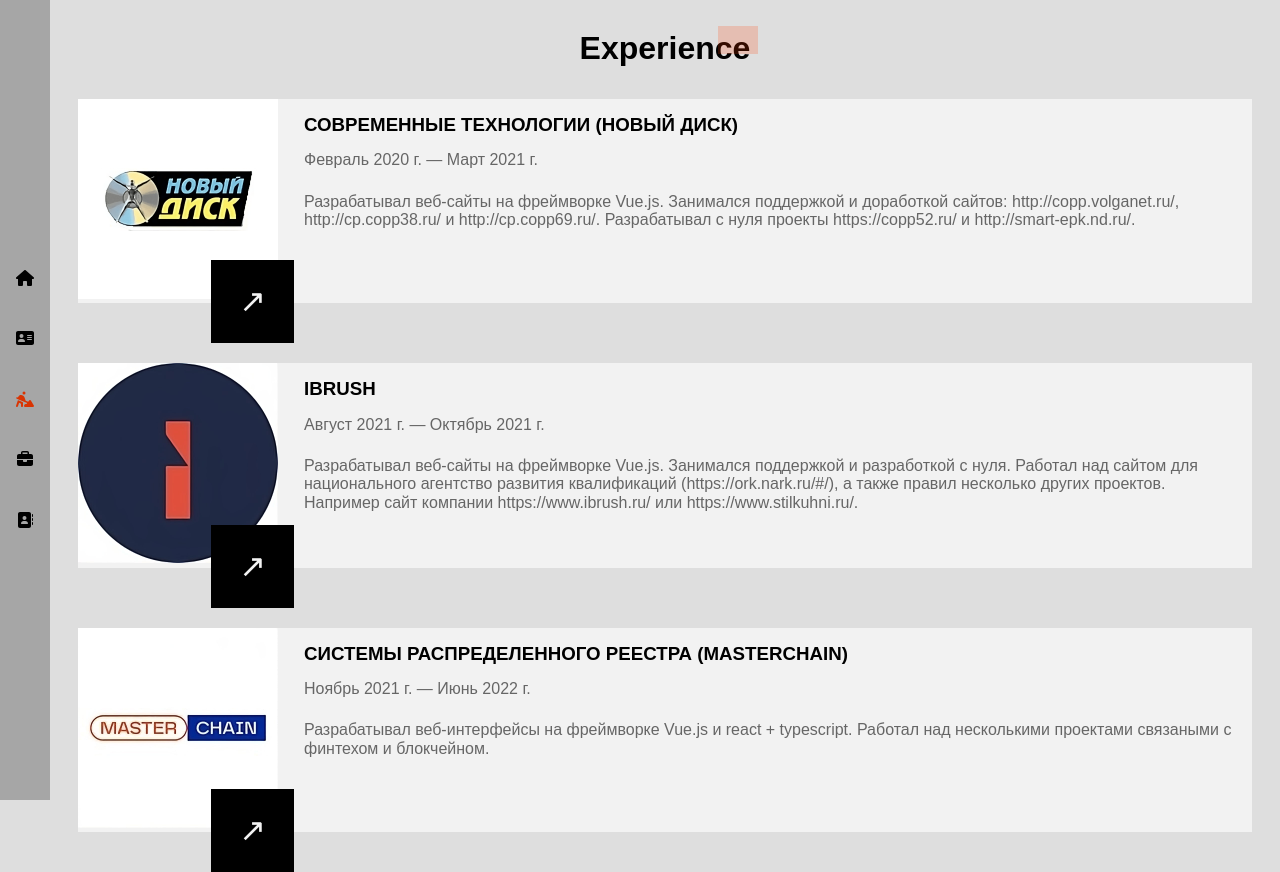
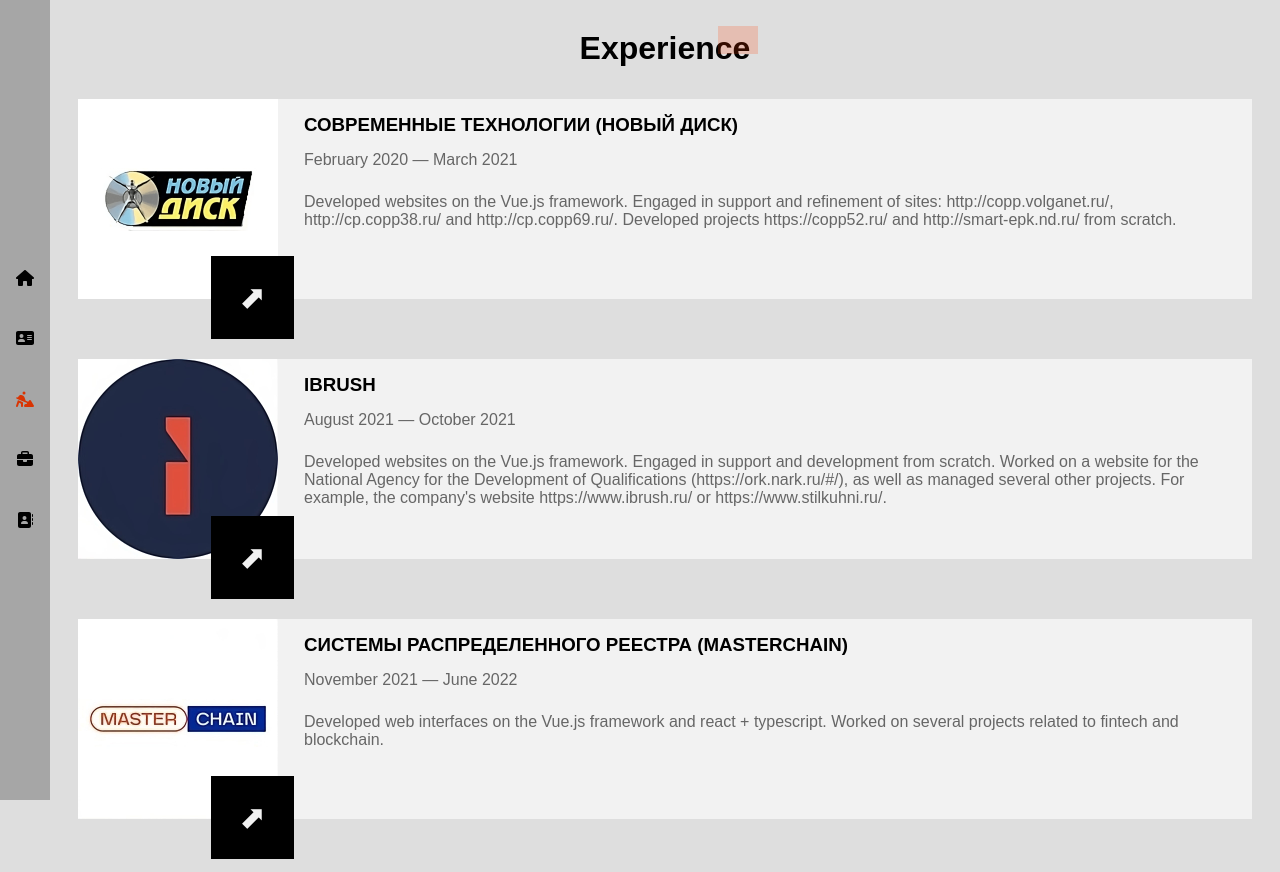
Before and after one commit to AndreyKholopov/new-portfolio, a Vue app: page /Experience in a window 1280 px wide. Built offline with nearby package versions, Linux system fonts and the light colour scheme; a web font is replaced by a local one.

Commit message:
fixed bugs

```diff
--- a/src/components/Cards/ContactCard.vue
+++ b/src/components/Cards/ContactCard.vue
@@ -58,7 +58,7 @@
     </div>
 
     <a :href="getLink()" target="_blank">
-      <Button class="card__button" solid>↗</Button>
+      <Button class="card__button" solid>&#11016;</Button>
     </a>
   </div>
 </template>
@@ -107,7 +107,7 @@
 
   &__title {
     padding: 24px 32px;
-    text-wrap: nowrap;
+    white-space: nowrap;
     margin: 0;
     color: var(--black-color);
 
--- a/src/components/Cards/ExperienceCard.vue
+++ b/src/components/Cards/ExperienceCard.vue
@@ -39,7 +39,7 @@
   methods: {
     getDate(range) {
       let date = new Date(range)
-      date = date.toLocaleString('ru', {
+      date = date.toLocaleString(this.$lang.value, {
         year: 'numeric',
         month: 'long',
       })
@@ -54,7 +54,7 @@
     <a class="card__image_wrap" :href="link" target="_blank">
       <img class="card__image" :src="`/images/${img}`" :alt="img" />
 
-      <Button class="card__image_button" solid>↗</Button>
+      <Button class="card__image_button" solid>&#11016;</Button>
     </a>
 
     <div class="card__wrap">
@@ -79,24 +79,22 @@
 
   &__image {
     width: 200px;
-    background: #fff;
-
-    @media (max-width: 750px) {
-      width: 100%;
-    }
-
-    &:hover {
-      ~ .card__image_button {
-        background: var(--first-color);
-      }
-    }
 
     &_wrap {
+      display: flex;
+      justify-content: center;
       position: relative;
+      background: #fff;
 
       @media (max-width: 750px) {
         margin-bottom: 40px;
         width: 100%;
+      }
+
+      &:hover {
+        .card__image_button {
+          background: var(--first-color);
+        }
       }
     }
 
--- a/src/components/Cards/PortfolioCard.vue
+++ b/src/components/Cards/PortfolioCard.vue
@@ -41,7 +41,7 @@
     <a class="card__image_wrap" :href="links['Site']" target="_blank">
       <img class="card__image" :src="`/images/${img}`" :alt="img" />
 
-      <Button class="card__image_button" solid>↗</Button>
+      <Button class="card__image_button" solid>&#11016;</Button>
     </a>
 
     <div class="card__wrap">
--- a/src/components/Notification.vue
+++ b/src/components/Notification.vue
@@ -1,5 +1,10 @@
 <script>
+import Button from '@/components/Button.vue'
 export default {
+  components: {
+    Button,
+  },
+
   props: {
     position: {
       validator(value) {
@@ -19,16 +24,29 @@
     },
   },
 
+  data() {
+    return {
+      timer: {}
+    }
+  },
+
   emits: ['update:isShow'],
 
   watch: {
     isShow(val) {
       if (val)
-        setTimeout(() => {
+        this.timer = setTimeout(() => {
           this.$emit('update:isShow', false)
         }, 5000)
     },
   },
+
+  methods: {
+    closeNotification() {
+      clearTimeout(this.timer)
+      this.$emit('update:isShow', false)
+    }
+  }
 }
 </script>
 
@@ -39,6 +57,7 @@
       class="notification"
       :class="`notification__${position}`"
     >
+      <Button class="notification__close-button" round @click="closeNotification">&#215;</Button>
       <slot />
     </div>
   </transition>
@@ -53,6 +72,17 @@
   width: min-content;
   z-index: 101;
   color: var(--gray-color);
+
+  &__close-button {
+    position: absolute;
+    right: 8px;
+    padding: 0 6px 3px;
+    font-weight: bold;
+    font-size: 30px;
+    line-height: 0;
+    color: var(--black-color);
+    border-color: var(--black-color);
+  }
 
   &__bottom-right {
     right: 8px;
--- a/src/data/experience.json
+++ b/src/data/experience.json
@@ -1,8 +1,11 @@
 [
   {
     "name": "Современные технологии (Новый Диск)",
-    "description": "Разрабатывал веб-сайты на фреймворке Vue.js. Занимался поддержкой и доработкой сайтов: http://copp.volganet.ru/, http://cp.copp38.ru/ и http://cp.copp69.ru/. Разрабатывал с нуля проекты https://copp52.ru/ и http://smart-epk.nd.ru/.",
-    "link": "ndplay.ru/",
+    "description": {
+      "ru": "Разрабатывал веб-сайты на фреймворке Vue.js. Занимался поддержкой и доработкой сайтов: http://copp.volganet.ru/, http://cp.copp38.ru/ и http://cp.copp69.ru/. Разрабатывал с нуля проекты https://copp52.ru/ и http://smart-epk.nd.ru/.",
+      "en": "Developed websites on the Vue.js framework. Engaged in support and refinement of sites: http://copp.volganet.ru/, http://cp.copp38.ru/ and http://cp.copp69.ru/. Developed projects https://copp52.ru/ and http://smart-epk.nd.ru/ from scratch."
+    },
+    "link": "https://ndplay.ru/",
     "img": "nd.png",
     "dateRange": [
       [2020, 2],
@@ -11,8 +14,11 @@
   },
   {
     "name": "iBRUSH",
-    "description": "Разрабатывал веб-сайты на фреймворке Vue.js. Занимался поддержкой и разработкой с нуля. Работал над сайтом для национального агентство развития квалификаций (https://ork.nark.ru/#/), а также правил несколько других проектов. Например сайт компании https://www.ibrush.ru/ или https://www.stilkuhni.ru/.",
-    "link": "www.ibrush.ru/",
+    "description": {
+      "ru": "Разрабатывал веб-сайты на фреймворке Vue.js. Занимался поддержкой и разработкой с нуля. Работал над сайтом для национального агентство развития квалификаций (https://ork.nark.ru/#/), а также правил несколько других проектов. Например сайт компании https://www.ibrush.ru/ или https://www.stilkuhni.ru/.",
+      "en": "Developed websites on the Vue.js framework. Engaged in support and development from scratch. Worked on a website for the National Agency for the Development of Qualifications (https://ork.nark.ru/#/), as well as managed several other projects. For example, the company's website https://www.ibrush.ru/ or https://www.stilkuhni.ru/."
+    },
+    "link": "https://www.ibrush.ru/",
     "img": "iBrush.jpeg",
     "dateRange": [
       [2021, 8],
@@ -21,8 +27,11 @@
   },
   {
     "name": "Системы распределенного реестра (MASTERCHAIN)",
-    "description": "Разрабатывал веб-интерфейсы на фреймворке Vue.js и react + typescript. Работал над несколькими проектами связаными с финтехом и блокчейном.",
-    "link": "www.dltru.org",
+    "description": {
+      "ru": "Разрабатывал веб-интерфейсы на фреймворке Vue.js и react + typescript. Работал над несколькими проектами связаными с финтехом и блокчейном.",
+      "en": "Developed web interfaces on the Vue.js framework and react + typescript. Worked on several projects related to fintech and blockchain."
+    },
+    "link": "https://www.dltru.org/",
     "img": "masterChain.jpeg",
     "dateRange": [
       [2021, 11],
--- a/src/views/AboutView.vue
+++ b/src/views/AboutView.vue
@@ -12,15 +12,15 @@
         this.$lang.value === 'ru'
           ? [
               `Я <b>Холопов Андрей Андреевич</b>. Мне ${this.howOld} лет и я <b>фронтенд разработчик</b>. В основном работаю с <b>Vue.js</b> и <b>React</b>, а также имею опыт с <b>Svelte</b>. Без проблем читаю документацию на английском. На хорошем уровне владею Photoshop и Figma.`,
-              'Имею неполное высшее. Ушел с 3 курса Московоского Авиационного Института.',
+              'Имею неполное высшее. Доучился до 3 курса Московского Авиационного Института.',
               'Проходил службу в армии. Во время службы получил управленческий опыт работы на должности заместителя командира взвода роты молодого пополнения (КМБ) и начальника бригадной смены.',
-              'Мне хочется и нравится развиваться в данной сфере.',
+              'Мне хочется и нравится развиваться в сфере фронтенда и веб разработки.',
             ]
           : [
-              `I am <b>Kholopov Andrey Andreevich</b>. I am ${this.howOld} years old and I am a <b>front-end developer</b>. I mainly work with <b>Vue.js</b> and <b>React</b>, and I also have experience with <b>Svelte</b>. I read the documentation in English without any problems. I have good knowledge of Photoshop and Figma.`,
-              'I have an incomplete higher education. He left the 3rd year of the Moscow Aviation Institute.',
-              'i am served in the army. During his service, he gained managerial experience as a deputy platoon commander of a young replenishment company (KMB) and a brigade shift leader.',
-              'I want and like to develop in this area.',
+              `I am <b>Kholopov Andrey Andreevich</b>. ${this.howOld} years old.  I work as a <b>front-end developer</b>. Mainly work with <b>Vue.js</b> and <b>React</b>, and also have experience with <b>Svelte</b>. Read the documentation in English without any problems. I have good knowledge of Photoshop and Figma.`,
+              'I have an incomplete higher education, but left on 3rd year of study in the Moscow Aviation Institute.',
+              'i am served in the army. During my service, when gained managerial experience as a deputy platoon commander of a young replacement company and a brigade shift leader.',
+              'I want and like to develop in the field of front-end and web development.',
             ]
       return text.reduce((acc, el) => acc + '<br /><br />' + el)
     },
--- a/src/views/ExperienceView.vue
+++ b/src/views/ExperienceView.vue
@@ -24,6 +24,7 @@
         v-for="card in experience"
         :key="card.name"
         v-bind="card"
+        :description="card.description[this.$lang.value]"
       ></ExperienceCard>
     </div>
   </div>
```
Also changed, not shown: src/views/HomeView.vue (+28 -4 lines).
